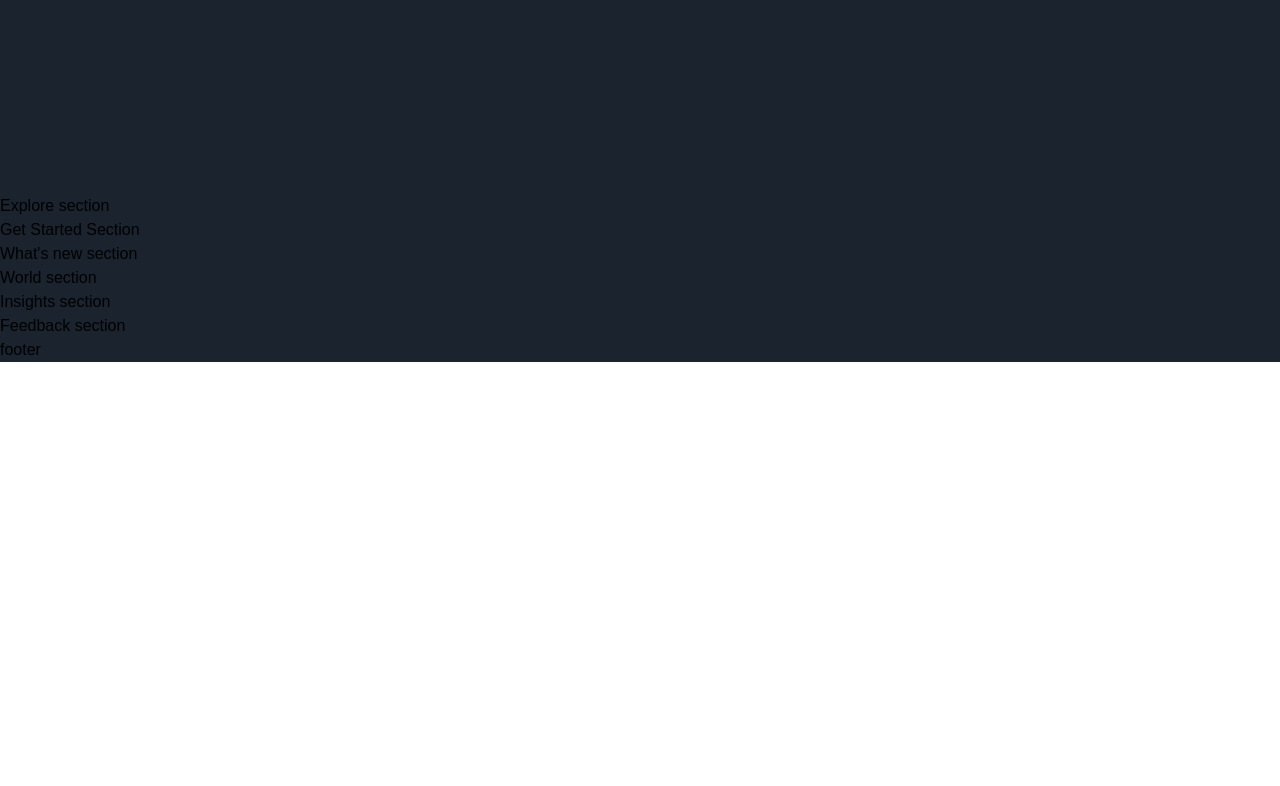
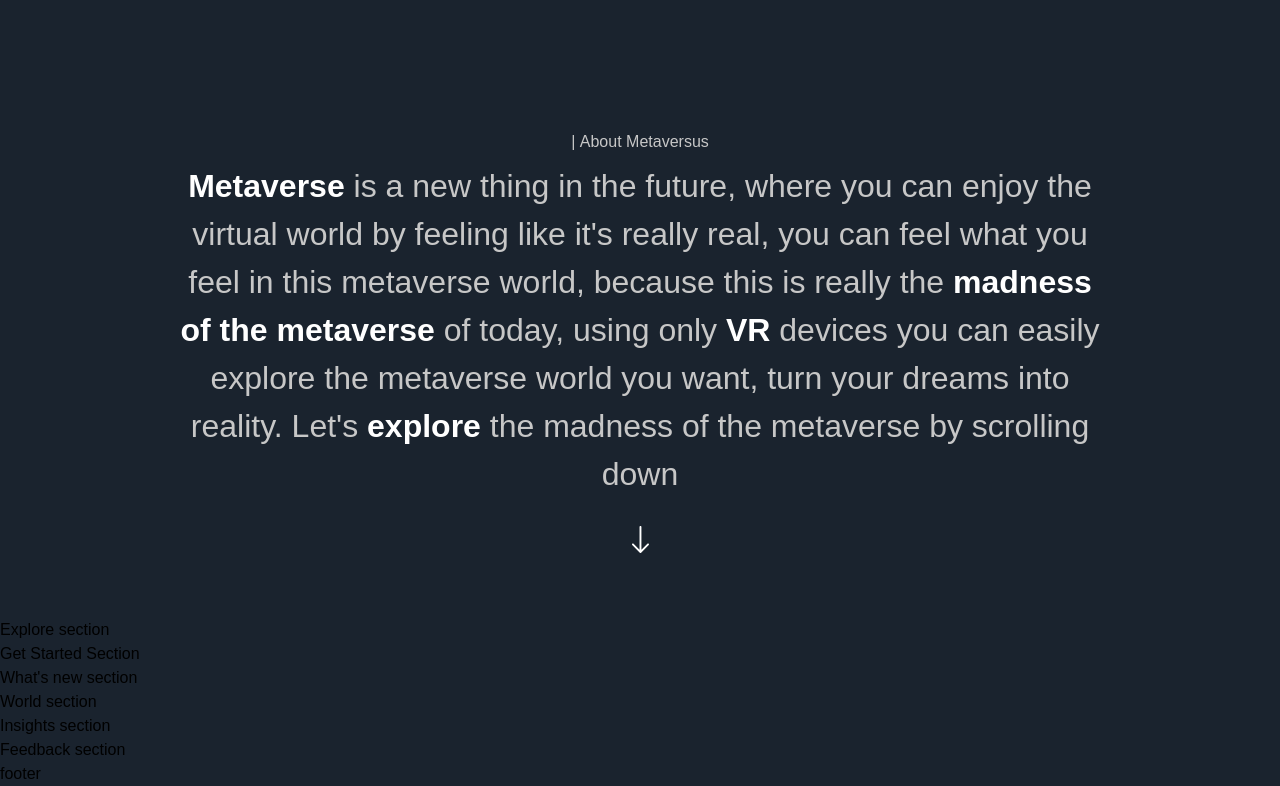
Before and after one commit to sakib-h/metaverse-madness, a Next.js app: page / in a window 1280 px wide. Shown: the part 1038-1824 px from the top of the page. Before the commit the page ends 1400 px from the top, so only its background shows below. Built offline with nearby package versions, Linux system fonts and the light colour scheme; a web font is replaced by a local one.

Commit message:
about section complete

```diff
--- a/components/CustomTexts.jsx
+++ b/components/CustomTexts.jsx
@@ -1,13 +1,15 @@
 'use client';
 import { motion } from 'framer-motion';
 
-import { textContainer } from '../utils/motion';
+import { textContainer, textVariant2 } from '../utils/motion';
 export const TypingText = ({ title, textStyles }) => (
 	<motion.p
 		variants={textContainer}
 		className={`font-normal text*[14px] text-secondary-white ${textStyles}}`}>
 		{Array.from(title).map((letter, index) => (
-			<motion.span key={index}></motion.span>
+			<motion.span key={index} variants={textVariant2}>
+				{letter === ' ' ? '\u00A0' : letter}
+			</motion.span>
 		))}
 	</motion.p>
 );
--- a/sections/About.jsx
+++ b/sections/About.jsx
@@ -2,7 +2,7 @@
 
 import { motion } from 'framer-motion';
 import { TypingText } from '../components';
-import { staggerContainer } from '../utils/motion';
+import { fadeIn, staggerContainer } from '../utils/motion';
 const About = () => (
 	<section className="sm:p-16 xs:p-8 px-6 py-12 relative z-10">
 		<div className="gradient-01 z-0" />
@@ -13,6 +13,31 @@ const About = () => (
 			vireport={{ once: false, amount: 0.25 }}
 			className="lg:w-[80%] w-[100%] mx-auto flex justify-center items-center flex-col">
 			<TypingText title="| About Metaversus" textStyles="text-center" />
+
+			<motion.p
+				variants={fadeIn('up', 'tween', 0.2, 1)}
+				className="mt-[8px] font-normal sm:text-[32px] text-[20px] text-center text-secondary-white">
+				<span className="font-extrabold text-white"> Metaverse</span> is
+				a new thing in the future, where you can enjoy the virtual world
+				by feeling like it's really real, you can feel what you feel in
+				this metaverse world, because this is really the{' '}
+				<span className="font-extrabold text-white">
+					madness of the metaverse
+				</span>{' '}
+				of today, using only{' '}
+				<span className="font-extrabold text-white"> VR</span> devices
+				you can easily explore the metaverse world you want, turn your
+				dreams into reality. Let's{' '}
+				<span className="font-extrabold text-white"> explore</span> the
+				madness of the metaverse by scrolling down
+			</motion.p>
+
+			<motion.img
+				variants={fadeIn('up', 'tween', 0.3, 1)}
+				src="/arrow-down.svg"
+				alt="arrow down"
+				className="w-[18px] h-[28px] object-contain mt-[28px]"
+			/>
 		</motion.div>
 	</section>
 );
```
